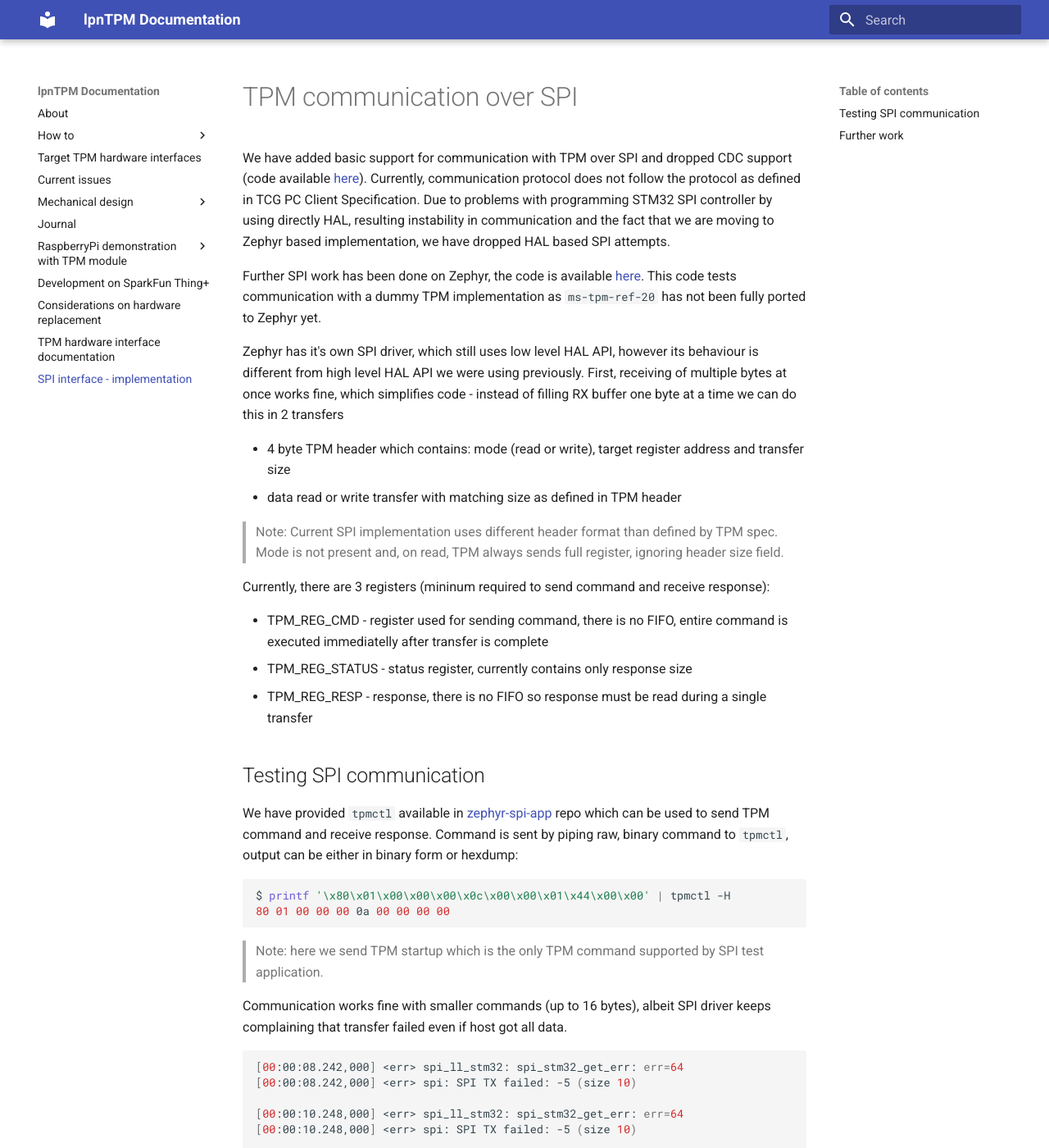
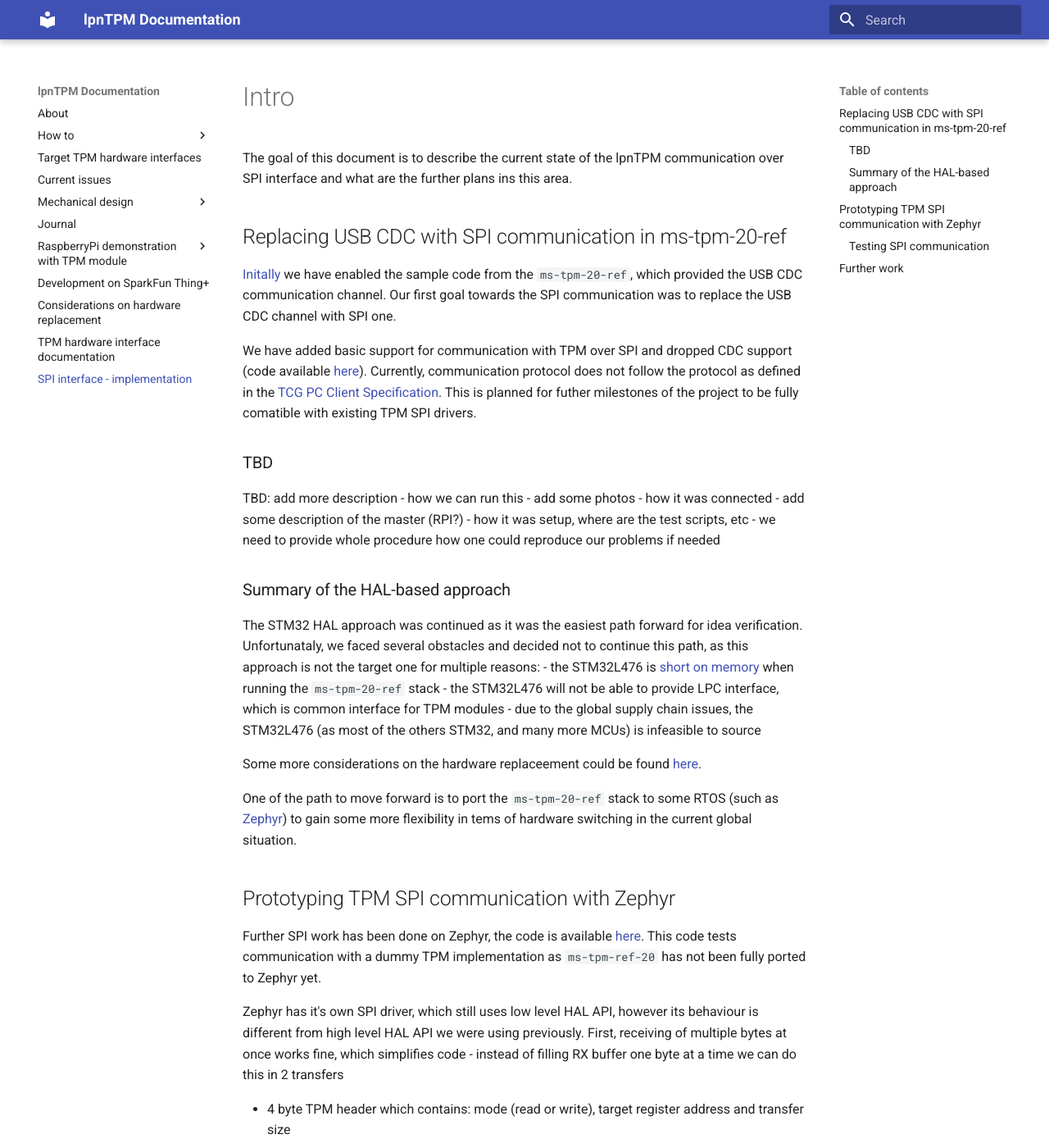
Before and after one commit to lpn-plant/lpntpm-docs, an MkDocs documentation site: the page built from docs/tpm-spi-dev.md, in a window 1280 px wide and 1400 px high. Shown: the whole window at 82% size. Built offline with MkDocs 1.6.1 and Material for MkDocs 9.7.7, drawn with Linux system fonts in a browser that asks for light colours; some of the changed text lies outside the part shown.

Commit message:
docs/tpm-spi-dev.md: improve HAL section
Signed-off-by: Maciej Pijanowski <maciej.pijanowski@3mdeb.com>

```diff
--- a/docs/tpm-spi-dev.md
+++ b/docs/tpm-spi-dev.md
@@ -1,13 +1,55 @@
-# TPM communication over SPI
+# Intro
+
+The goal of this document is to describe the current state of the lpnTPM
+communication over SPI interface and what are the further plans ins this area.
+
+## Replacing USB CDC with SPI communication in ms-tpm-20-ref
+
+[Initally](https://lpntpm.lpnplant.io/running/) we have enabled the sample code
+from the `ms-tpm-20-ref`, which provided the USB CDC communication channel. Our
+first goal towards the SPI communication was to replace the USB CDC channel
+with SPI one.
 
 We have added basic support for communication with TPM over SPI and dropped CDC
 support (code available
 [here](https://github.com/lpn-plant/ms-tpm-20-ref/tree/cmd_parsing_spi)).
-Currently, communication protocol does not follow the protocol as defined in TCG
-PC Client Specification. Due to problems with programming STM32 SPI controller
-by using directly HAL, resulting instability in communication and the fact that
-we are moving to Zephyr based implementation, we have dropped HAL based SPI
-attempts.
+Currently, communication protocol does not follow the protocol as defined in the
+[TCG PC Client Specification](https://trustedcomputinggroup.org/wp-content/uploads/PC-Client-Specific-Platform-TPM-Profile-for-TPM-2p0-v1p05p_r14_pub.pdf).
+This is planned for futher milestones of the project to be fully comatible with
+existing TPM SPI drivers.
+
+### TBD
+
+TBD: add more description
+- how we can run this
+- add some photos - how it was connected
+- add some description of the master (RPI?)
+  - how it was setup, where are the test scripts, etc
+- we need to provide whole procedure how one could reproduce our problems if
+  needed
+
+### Summary of the HAL-based approach
+
+The STM32 HAL approach was continued as it was the easiest path forward for
+idea verification. Unfortunataly, we faced several obstacles and decided not to
+continue this path, as this approach is not the target one for multiple
+reasons:
+- the STM32L476 is
+  [short on memory](https://lpntpm.lpnplant.io/issues/#memory-usage) when
+  running the `ms-tpm-20-ref` stack
+- the STM32L476 will not be able to provide LPC interface, which is common
+  interface for TPM modules
+- due to the global supply chain issues, the STM32L476 (as most of the others
+  STM32, and many more MCUs) is infeasible to source
+
+Some more considerations on the hardware replaceement could be found
+[here](https://lpntpm.lpnplant.io/further_project_development/).
+
+One of the path to move forward is to port the `ms-tpm-20-ref` stack to some
+RTOS (such as [Zephyr](https://zephyrproject.org/)) to gain some more
+flexibility in tems of hardware switching in the current global situation.
+
+## Prototyping TPM SPI communication with Zephyr
 
 Further SPI work has been done on Zephyr, the code is available
 [here](https://github.com/lpn-plant/zephyr-spi-app). This code tests
@@ -27,6 +69,8 @@
 > TPM spec. Mode is not present and, on read,  TPM always sends full register,
 > ignoring header size field.
 
+TBD: provde some graphic with definition of this header
+
 Currently, there are 3 registers (mininum required to send command and receive
 response):
 
@@ -36,7 +80,7 @@
 - TPM_REG_RESP - response, there is no FIFO so response must be read during a
   single transfer
 
-## Testing SPI communication
+### Testing SPI communication
 
 We have provided `tpmctl` available in
 [zephyr-spi-app](https://github.com/lpn-plant/zephyr-spi-app) repo which can be
```
